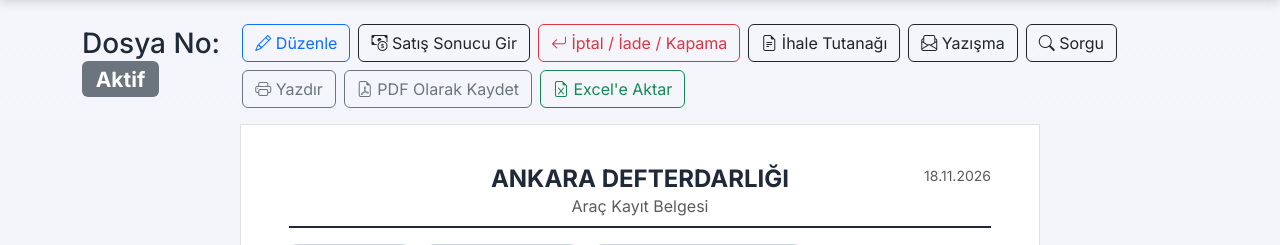
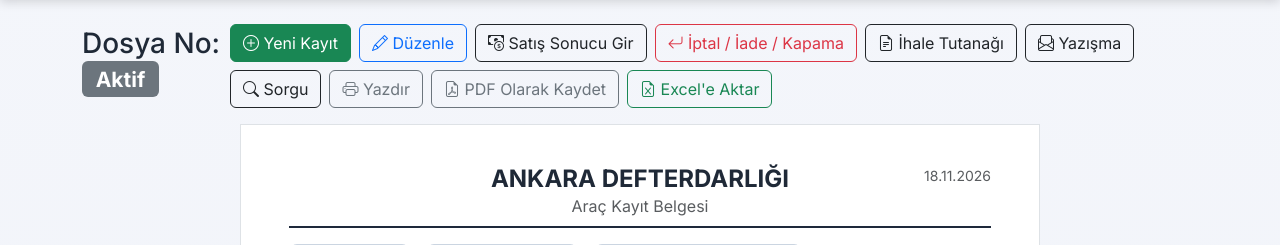
Before and after one commit to gokhankilic06/GitHubTest, an ASP.NET Core app: template AracSatisSistemi/Views/Dosya/Details.cshtml in a window 1280 px wide. Shown: the part 56-301 px from the top of the page. Run offline with ASP.NET Core 8, Linux system fonts and the light colour scheme; the template is opened without the code that fills it, so the values that code supplies are empty; the project's own start-up code is not run, and a stand-in starts its controllers and pages; some libraries are stand-ins or nearby versions.

Commit message:
Dosya Detayı ekranına "Yeni Kayıt" butonu ekle
İlk kayıt yapıldıktan sonra gelinen Dosya Detayı ekranında, bir sonraki
dosyayı kaydetmek için doğrudan Kayıt İşlemleri'ne gidecek bir buton yoktu.

Co-Authored-By: Claude Sonnet 5 <noreply@anthropic.com>
Claude-Session: https://claude.ai/code/session_01CHkmVnLeG69vXfbLW8G5pa

```diff
--- a/AracSatisSistemi/Views/Dosya/Details.cshtml
+++ b/AracSatisSistemi/Views/Dosya/Details.cshtml
@@ -13,6 +13,7 @@
 <div class="d-flex justify-content-between align-items-center mb-3 no-print">
     <h3>Dosya No: @Model.DosyaNo <span class="badge bg-secondary">@Model.DurumGorunenAd</span></h3>
     <div class="d-flex flex-wrap gap-2">
+        <a class="btn btn-success" asp-action="Create"><i class="bi bi-plus-circle"></i> Yeni Kayıt</a>
         <a class="btn btn-outline-primary" asp-action="Edit" asp-route-id="@Model.Id"><i class="bi bi-pencil"></i> Düzenle</a>
         <a class="btn btn-outline-dark" asp-controller="Satis" asp-action="DosyaIcinYonlendir" asp-route-dosyaId="@Model.Id"><i class="bi bi-cash-coin"></i> Satış Sonucu Gir</a>
         @if (Model.Durum == DosyaDurumu.Satildi)
```
